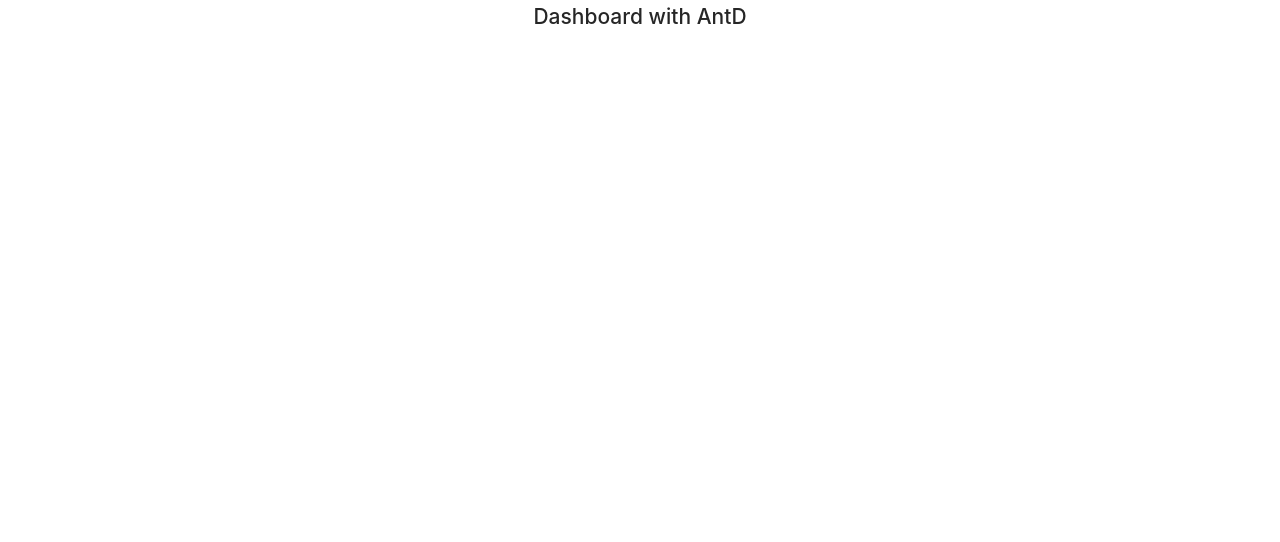
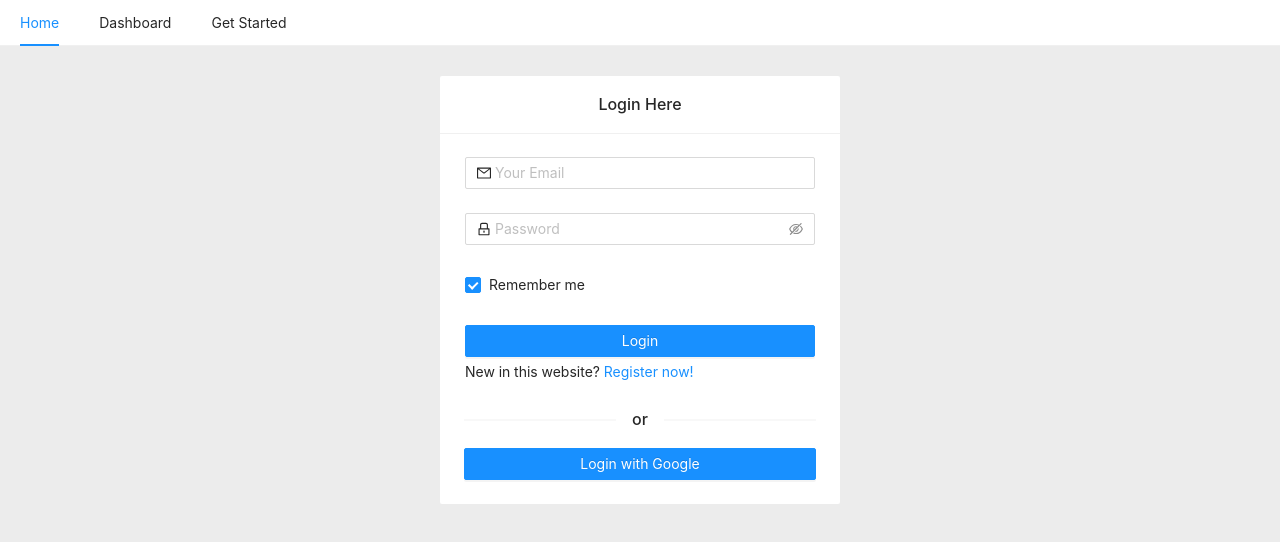
Before and after one commit to md-najmul-haque/dashboard-with-antd, a React (Create React App) app: page / in a window 1280 px wide. Before the commit this address had no page. Shown: the top 542 px of the page. Built offline with nearby package versions, Linux system fonts and the light colour scheme.

Commit message:
manu bar added

```diff
--- a/src/App.js
+++ b/src/App.js
@@ -3,14 +3,16 @@
 import { Routes, Route } from "react-router-dom";
 import Dashboard from './components/Dashboard/Dashboard';
 import Register from './components/Authentication/Register/Register';
+import Navbar from './components/Shared/Navbar/Navbar';
 
 function App() {
   return (
     <div className="App">
-      <h2>Dashboard with AntD</h2>
+      <Navbar />
       <Routes>
+
         <Route path="/dashboard" element={<Dashboard />} />
-        <Route path="/login" element={<Login />} />
+        <Route path="/" element={<Login />} />
         <Route path="/register" element={<Register />} />
       </Routes>
     </div >
--- a/src/components/Authentication/Login/Login.js
+++ b/src/components/Authentication/Login/Login.js
@@ -103,8 +103,6 @@
                     <Button onClick={() => signInWithGoogle()} type='primary' block>Login with Google</Button>
                 </Card>
             </div>
-
-
         </div>
     );
 };
--- /dev/null
+++ b/src/components/Shared/Navbar/Navbar.js
@@ -0,0 +1,31 @@
+import { Menu } from 'antd';
+import React, { useState } from 'react';
+import { Link } from "react-router-dom";
+
+const items = [
+    {
+        label: (<Link to="/">Home</Link>),
+        key: '1',
+    },
+    {
+        label: (<Link to="/dashboard">Dashboard</Link>),
+        key: '2',
+    },
+    {
+        label: (<Link to="/register">Get Started</Link>),
+        key: '3',
+    },
+];
+
+const Navbar = () => {
+    const [current, setCurrent] = useState('mail');
+
+    const onClick = e => {
+        console.log('click ', e);
+        setCurrent(e.key);
+    };
+
+    return <Menu onClick={onClick} selectedKeys={[current]} mode="horizontal" items={items} />;
+};
+
+export default Navbar;
```
